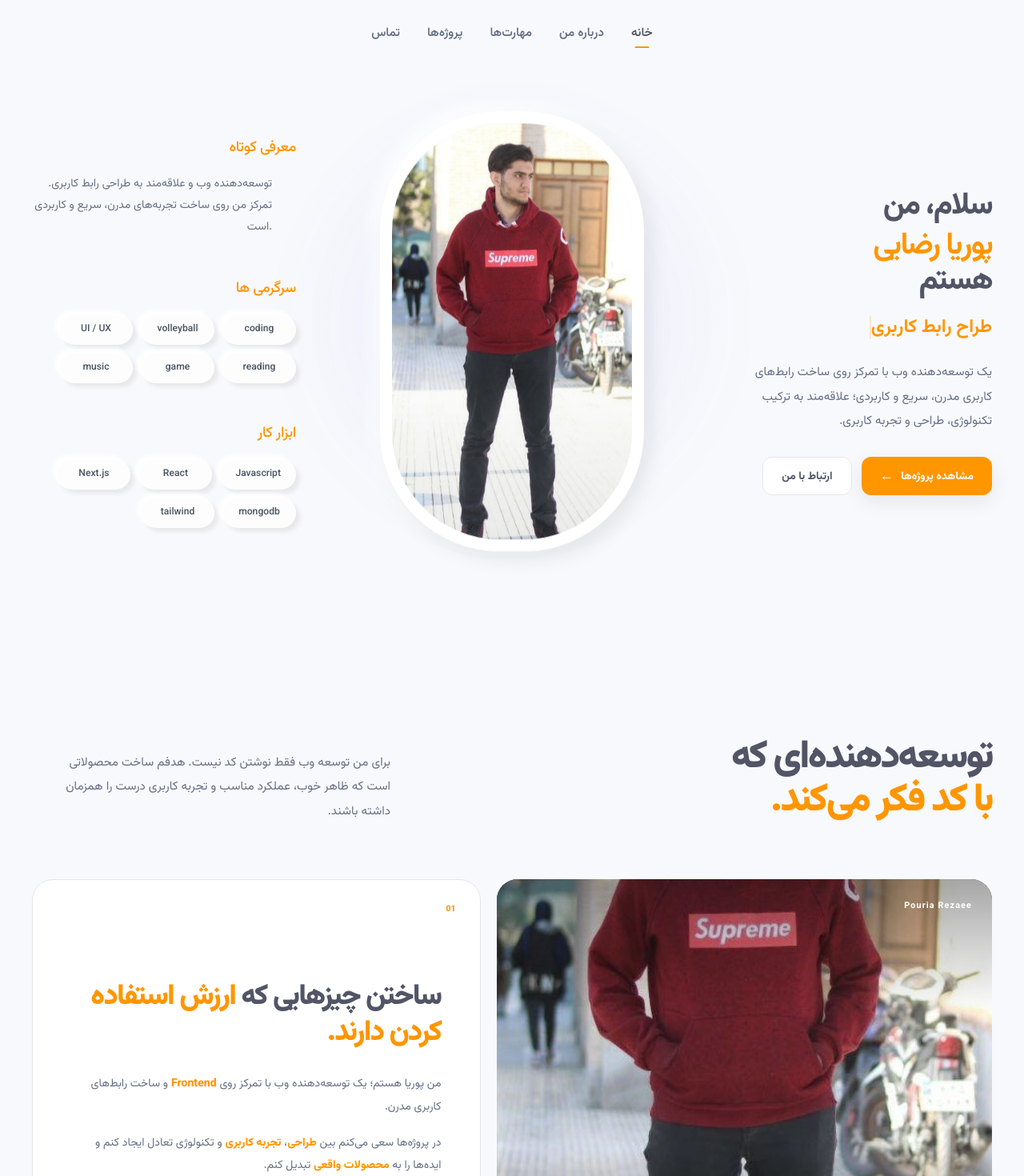
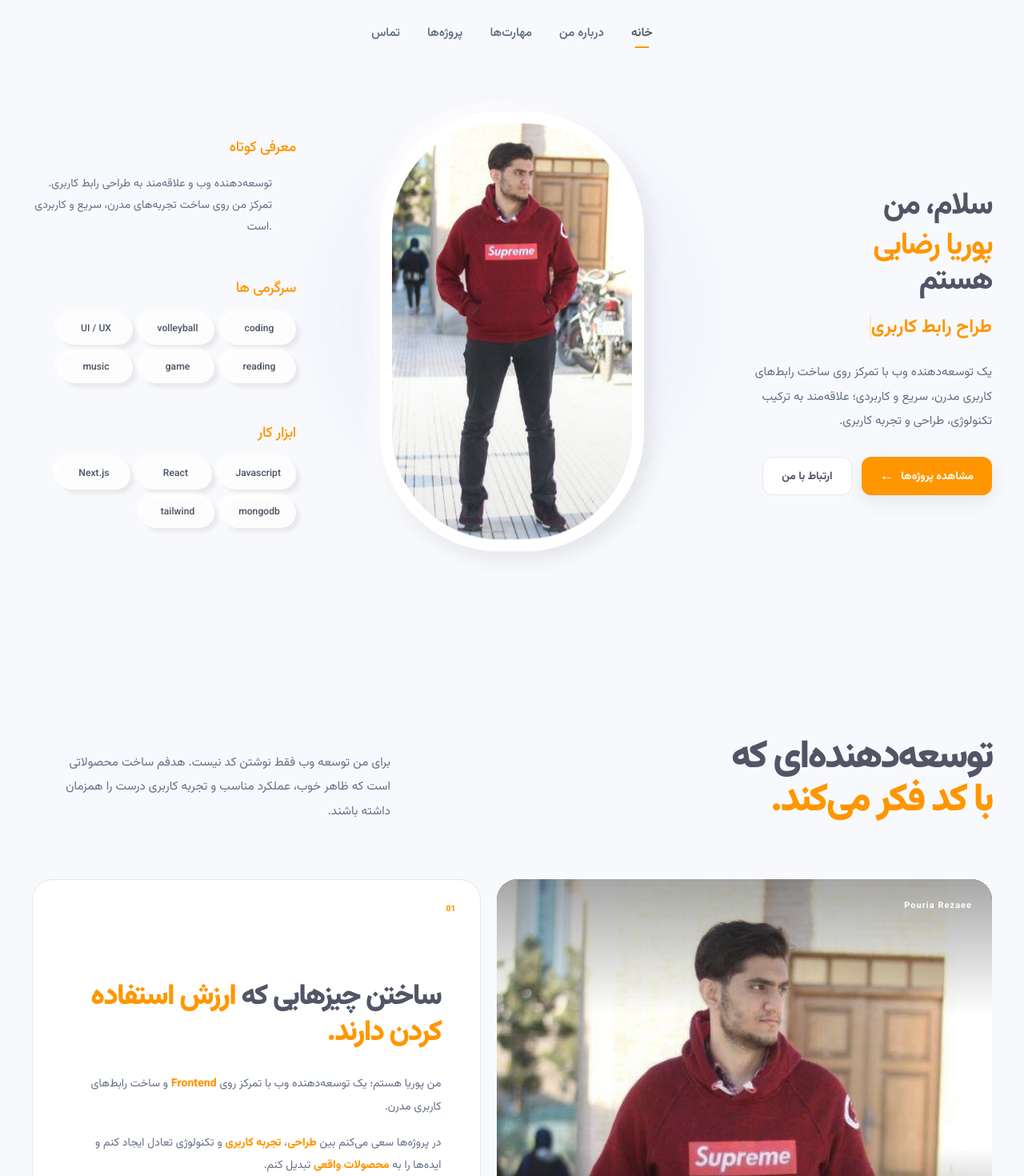
Before and after one commit to pouria-rezaee/portfolio, a Next.js app: page / in a window 1280 px wide. Shown: the top 1470 px of the page at 80% size. Built offline with nearby package versions, Linux system fonts and the light colour scheme.

Commit message:
fix profile image position

```diff
--- a/components/home/AboutPreview.module.css
+++ b/components/home/AboutPreview.module.css
@@ -104,7 +104,7 @@
 
 .photo {
   object-fit: cover;
-
+  object-position: center 0%;
   filter: saturate(0.85);
   transition:
     transform 0.8s ease,
--- a/components/home/HeroPreview.js
+++ b/components/home/HeroPreview.js
@@ -99,9 +99,8 @@ export default function Hero() {
                 src={`${process.env.NODE_ENV === "production" ? "/portfolio" : ""}/images/profile/myself2.jpg`}
                 alt="پوریا رضایی"
                 fill
-                priority
-                sizes="(max-width: 700px) 70vw, 400px"
-                className={styles.profileImage}
+                sizes="(max-width: 800px) 100vw, 50vw"
+                className={styles.photo}
               />
 
               <div className={styles.imageOverlay}></div>
```
